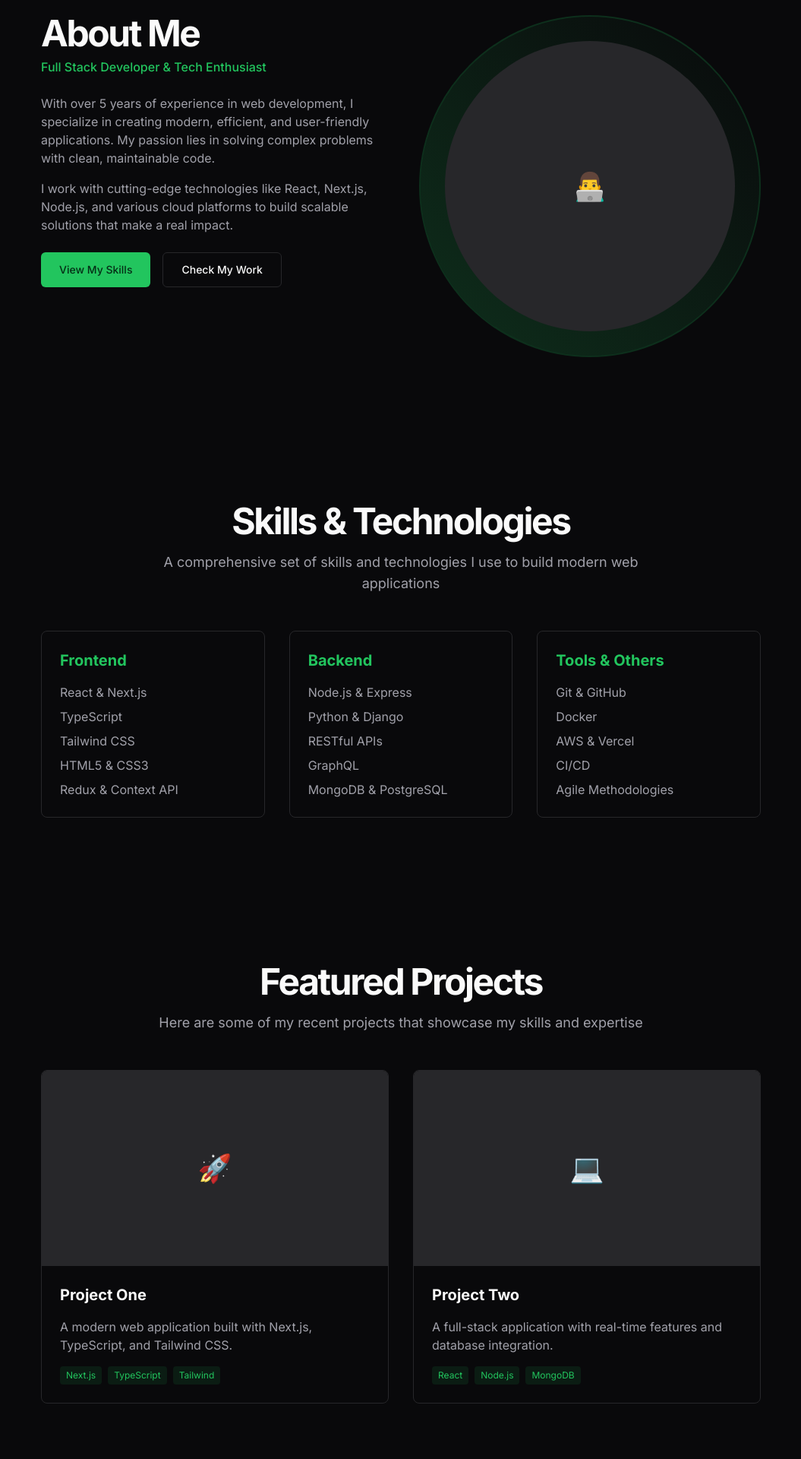
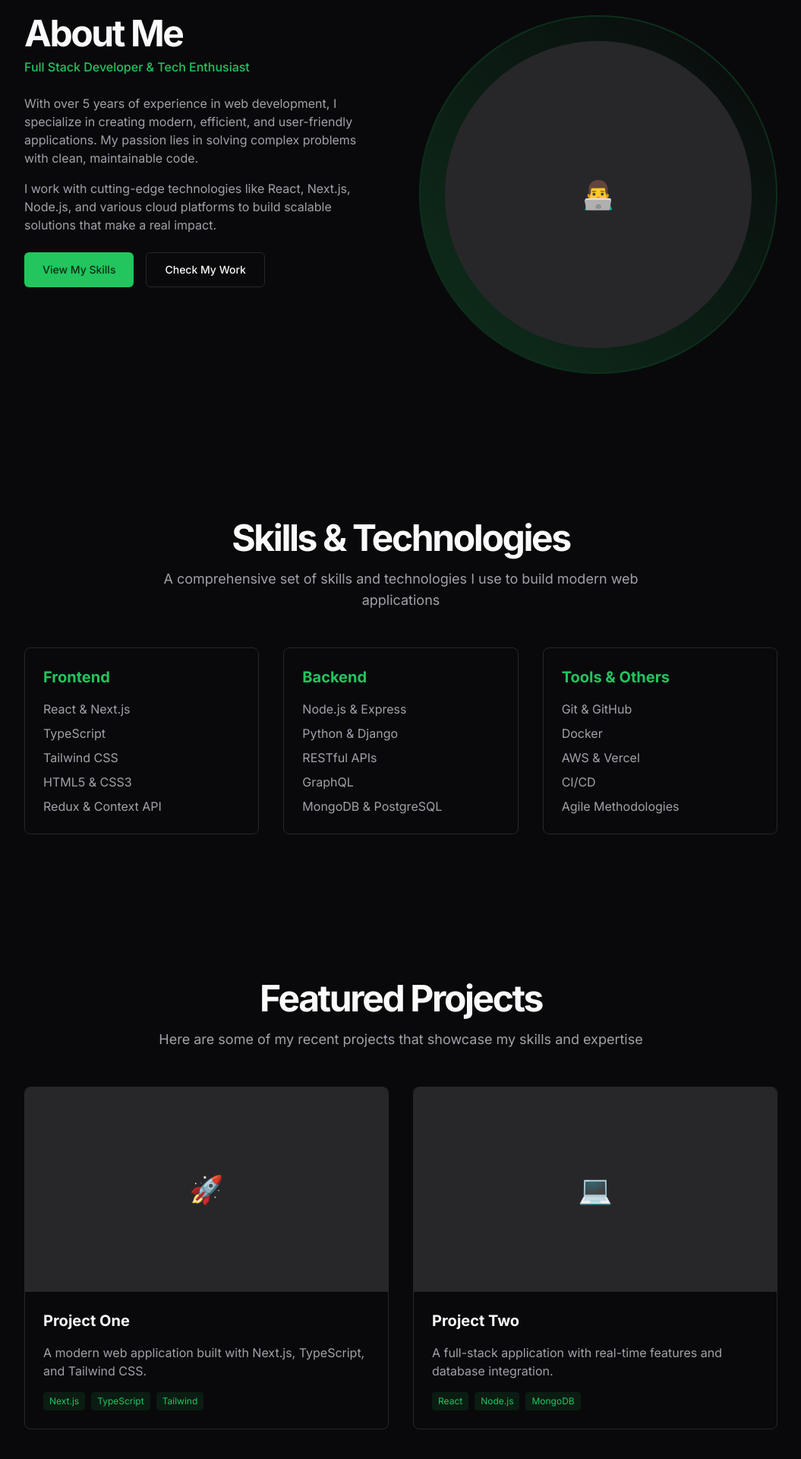
Before and after one commit to esalazarv/portafolio, a Next.js app: page / in a window 1280 px wide. Shown: the part 876-2796 px from the top of the page at 76% size, without its empty margins (112-1167 px from the left). Built offline with nearby package versions, Linux system fonts and the light colour scheme.

Commit message:
fix: update some styles

```diff
--- a/src/app/(landing)/page.tsx
+++ b/src/app/(landing)/page.tsx
@@ -4,7 +4,7 @@ export default function Home() {
   return (
     <>
       <section className="h-screen flex items-center justify-center">
-        <div className="container mx-auto max-w-[980px] flex flex-col items-center text-center gap-8 px-4">
+        <div className="container mx-auto max-w-[1024px] flex flex-col items-center text-center gap-8 px-4">
           <h1 className="text-4xl sm:text-5xl md:text-6xl lg:text-7xl font-bold">
             Full Stack Developer
             <br />
@@ -34,7 +34,7 @@ export default function Home() {
       </section>
 
       <section id="about" className="w-full py-24">
-        <div className="container mx-auto max-w-[980px] px-4">
+        <div className="container mx-auto max-w-[1024px] px-4">
           <div className="grid grid-cols-1 md:grid-cols-2 gap-12 items-start">
             <div className="space-y-6">
               <div className="space-y-2">
@@ -84,7 +84,7 @@ export default function Home() {
       </section>
 
       <section id="skills" className="w-full py-24">
-        <div className="container mx-auto max-w-[980px] px-4">
+        <div className="container mx-auto max-w-[1024px] px-4">
           <div className="space-y-12">
             <div className="space-y-4 text-center">
               <h2 className="text-3xl font-bold tracking-tighter sm:text-4xl md:text-5xl">
@@ -134,7 +134,7 @@ export default function Home() {
       </section>
 
       <section id="projects" className="w-full py-24">
-        <div className="container mx-auto max-w-[980px] px-4">
+        <div className="container mx-auto max-w-[1024px] px-4">
           <div className="space-y-12">
             <div className="space-y-4 text-center">
               <h2 className="text-3xl font-bold tracking-tighter sm:text-4xl md:text-5xl">
@@ -202,7 +202,7 @@ export default function Home() {
       </section>
 
       <section id="contact" className="w-full py-24">
-        <div className="container mx-auto max-w-[980px] px-4">
+        <div className="container mx-auto max-w-[1024px] px-4">
           <div className="grid grid-cols-1 md:grid-cols-2 gap-12 items-center">
             <div className="space-y-6">
               <div className="space-y-2">
```
